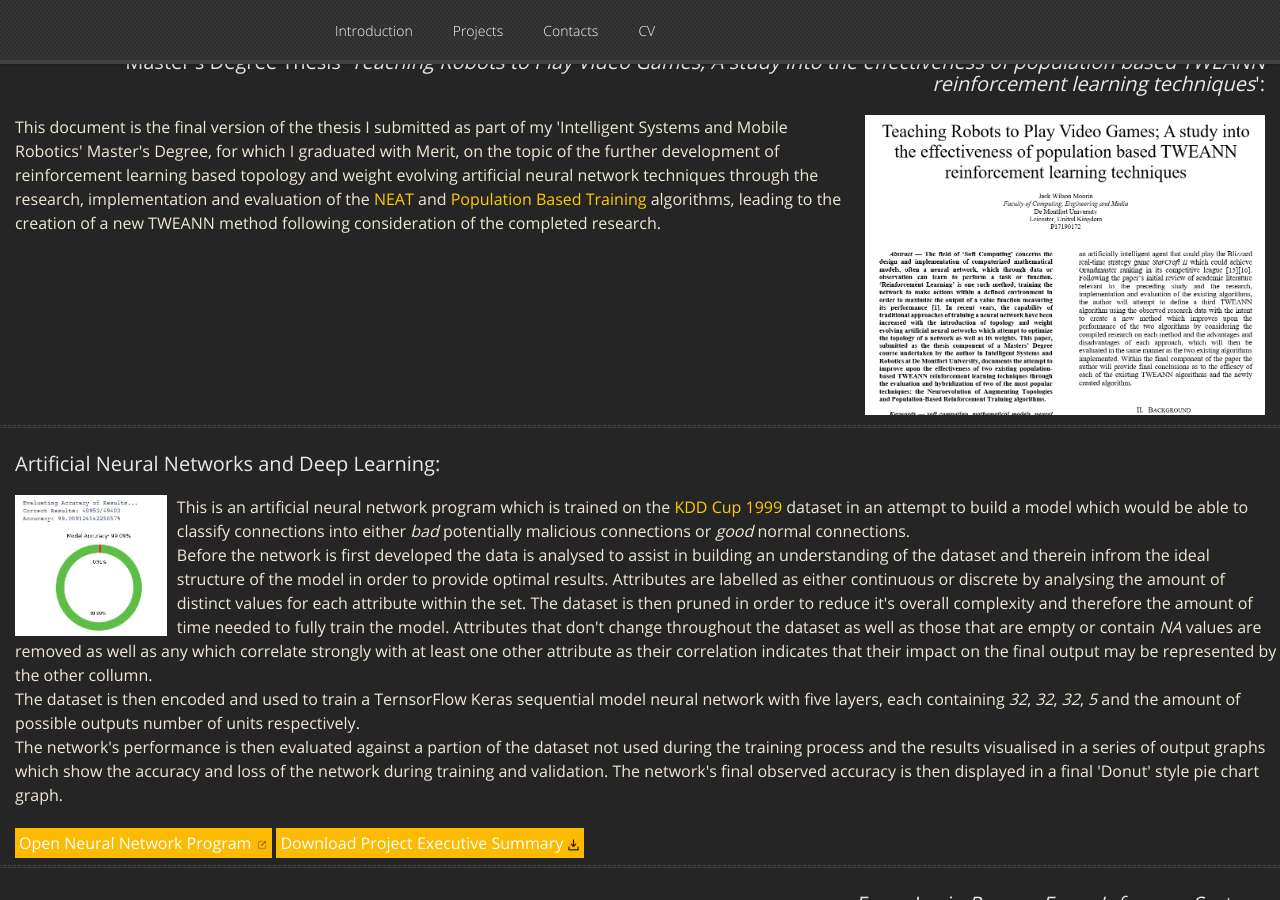
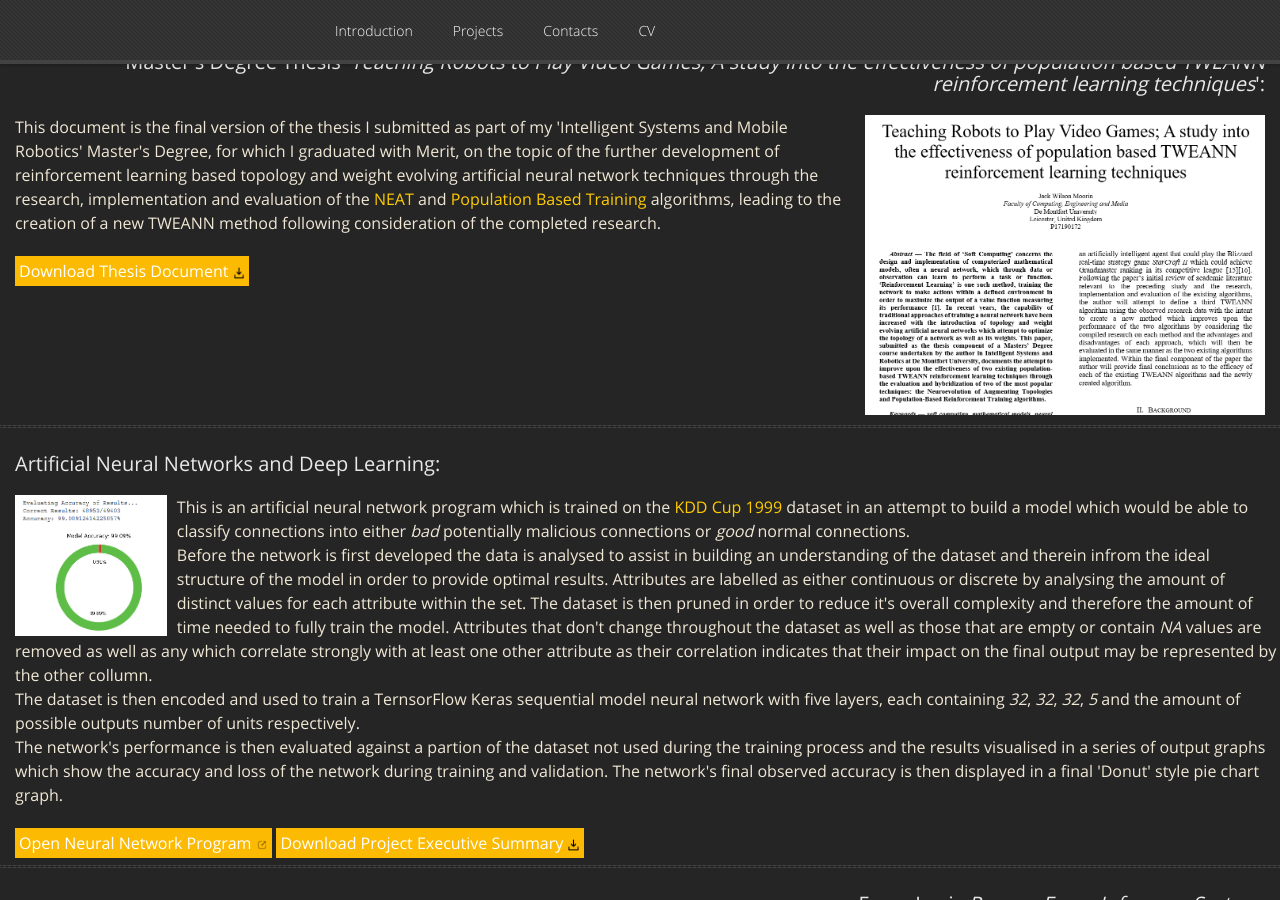
Before and after one commit to GamesProgrammingGrad2021/GamesProgrammingGrad2021.github.io, a Jekyll site: the page built from index.md, in a window 1280 px wide and 900 px high, scrolled down 1397 px. Built offline with Jekyll 4.4.1, drawn with Linux system fonts in a browser that asks for light colours; nearby versions of some CDN libraries; our own code applies the rules of GitHub Pages for plain Markdown files.

Commit message:
Update default.html

```diff
--- a/_layouts/default.html
+++ b/_layouts/default.html
@@ -153,6 +153,8 @@
 				<a href="https://en.wikipedia.org/wiki/Neuroevolution_of_augmenting_topologies">NEAT</a> and
 				<a href="https://deepmind.com/blog/article/population-based-training-neural-networks">Population Based Training</a> algorithms,
 				leading to the creation of a new TWEANN method following consideration of the completed research.
+				<br><br>
+				<a href="TRTPVG A Study into Population Based TWEANN Reinforcement Learning Techniques.docx" class="project_download">Download Thesis Document <img src="Download_Icon.png" alt="" style="height: 1%; width: 1%; vertical-align: middle;"></a>
 				</div>
 			</div>
 
```
